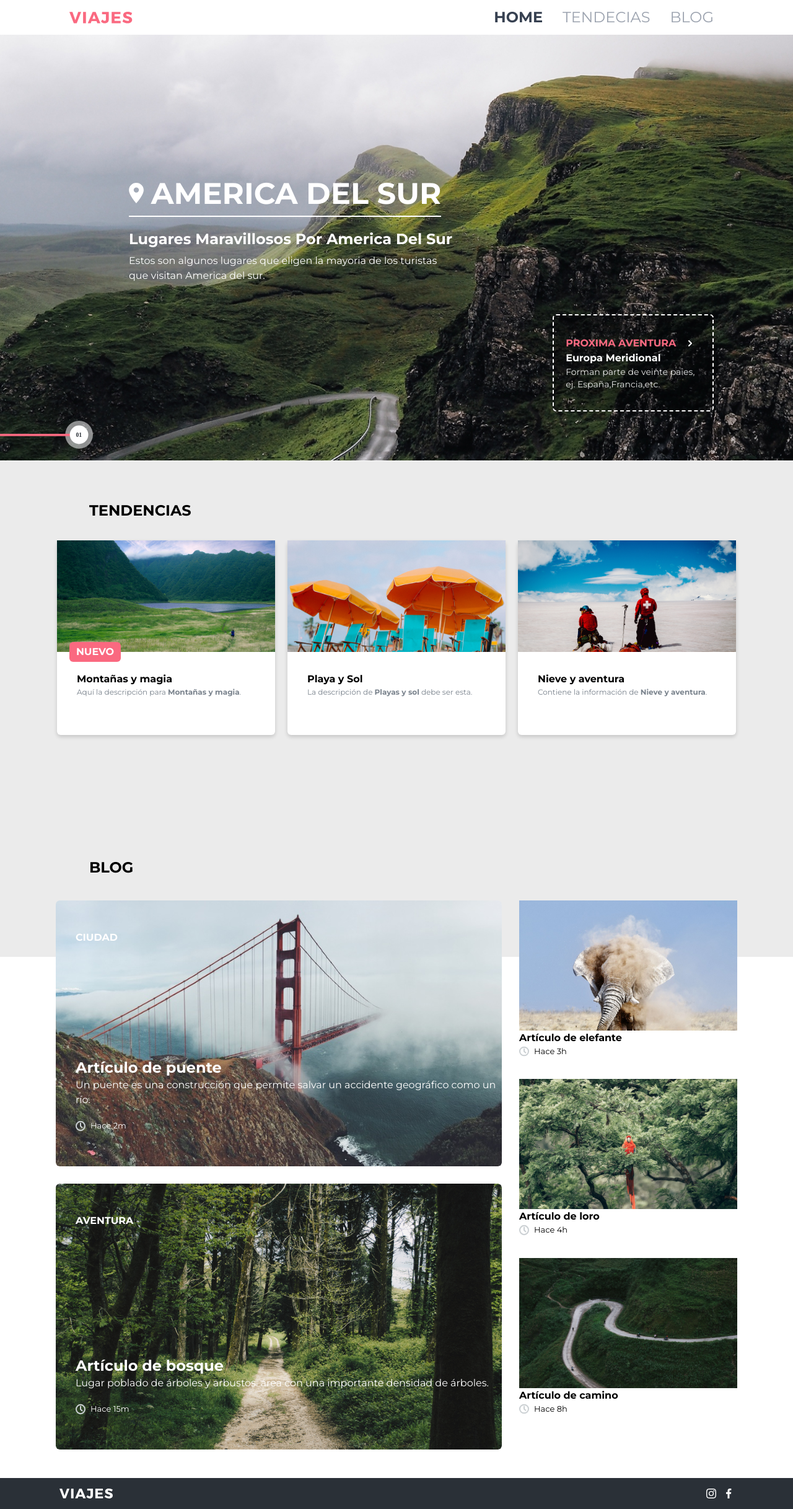
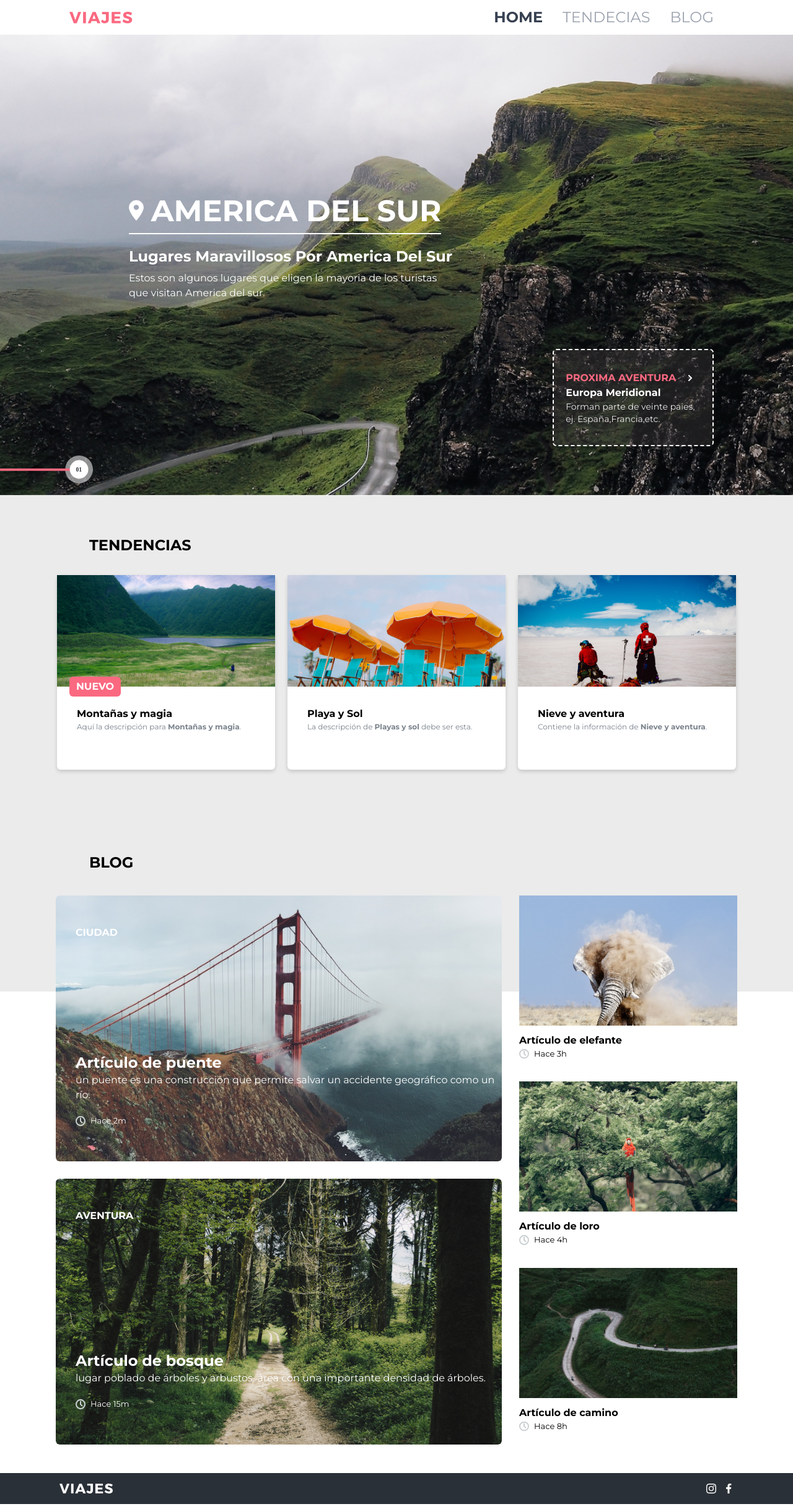
Before and after one commit to barbiwonderland/aenima-challenge, a Next.js app: page / in a window 1280 px wide. Shown: the whole page at 62% size. Built offline with nearby package versions, Linux system fonts and the light colour scheme.

Commit message:
styles and readme

```diff
--- a/components/CardBlog/CardBlog.jsx
+++ b/components/CardBlog/CardBlog.jsx
@@ -8,7 +8,7 @@ function CardBlog({title,footer,img}) {
       <>
           <div className={`lowercase ${styles.cardContainer}`}>
               <div className={styles.cardImg}><Image src={img} alt="" width={352} height={210} /></div>
-              <div className={styles.cardText}>
+              <div className="pt-3">
                   <h1 className='font-bold text-dark first-letter:uppercase text-base'>{title}</h1>
                   <div className=' gap-2 inline-flex color-[custom-gray]  text-[13px]'><Image alt='' src={Clock} width={16} height={16} /><p className='first-letter:uppercase'>{ footer}</p></div>
               </div>
--- a/components/recentCard/RecentCardBlog.jsx
+++ b/components/recentCard/RecentCardBlog.jsx
@@ -14,7 +14,7 @@ function RecentCardBlog({ title, description, footer, category, img }) {
               </div>
               <div className={` text-white ${styles.cardInfo}`}>
                   <div className="pb-5"> <h1 className='font-bold text-2xl first-letter:capitalize'>{title}</h1>
-                  <p className='first-letter:capitalize'>{description}</p></div>
+                  <p className='hidden sm:flex first-letter:capitalize'>{description}</p></div>
                   <div className='  color-[custom-gray] inline-flex gap-2 text-[13px]'><Image alt='' src={Clock } width={16} height={16} /><p className='first-letter:capitalize'>{ footer}</p></div>
               </div>
           </div>
--- a/screens/Home/blog.js
+++ b/screens/Home/blog.js
@@ -26,7 +26,7 @@ function Blog() {
   }, [])
   return (
     <>
-      <div id="blog" className="  w-full -mt-40">
+      <div id="blog" className="  w-full -mt-[14rem]">
         <h1 className="uppercase text-dark text-2xl font-bold  pl-[2rem] sm:pl-[9rem] pb-[2.3rem]">
           Blog
         </h1>
--- a/screens/Home/home.module.css
+++ b/screens/Home/home.module.css
@@ -4,7 +4,7 @@
   background-size: cover;
   background-repeat: no-repeat;
   background-position: top;
-  height: calc(100vh - 3.5rem);
+  height: 100vh;
 }
 .nextAdventure {
   position: absolute;
@@ -19,7 +19,7 @@
   place-content: center;
   text-align: start;
   align-items: center;
-  background-color: rgba(0, 0, 0, 0.2);
+  background-color: rgb(77 72 72 / 33%);
   color: white;
   gap: 5px;
 }
```
Also changed, not shown: 1 other file (tests, documents, lock files or other folders).
